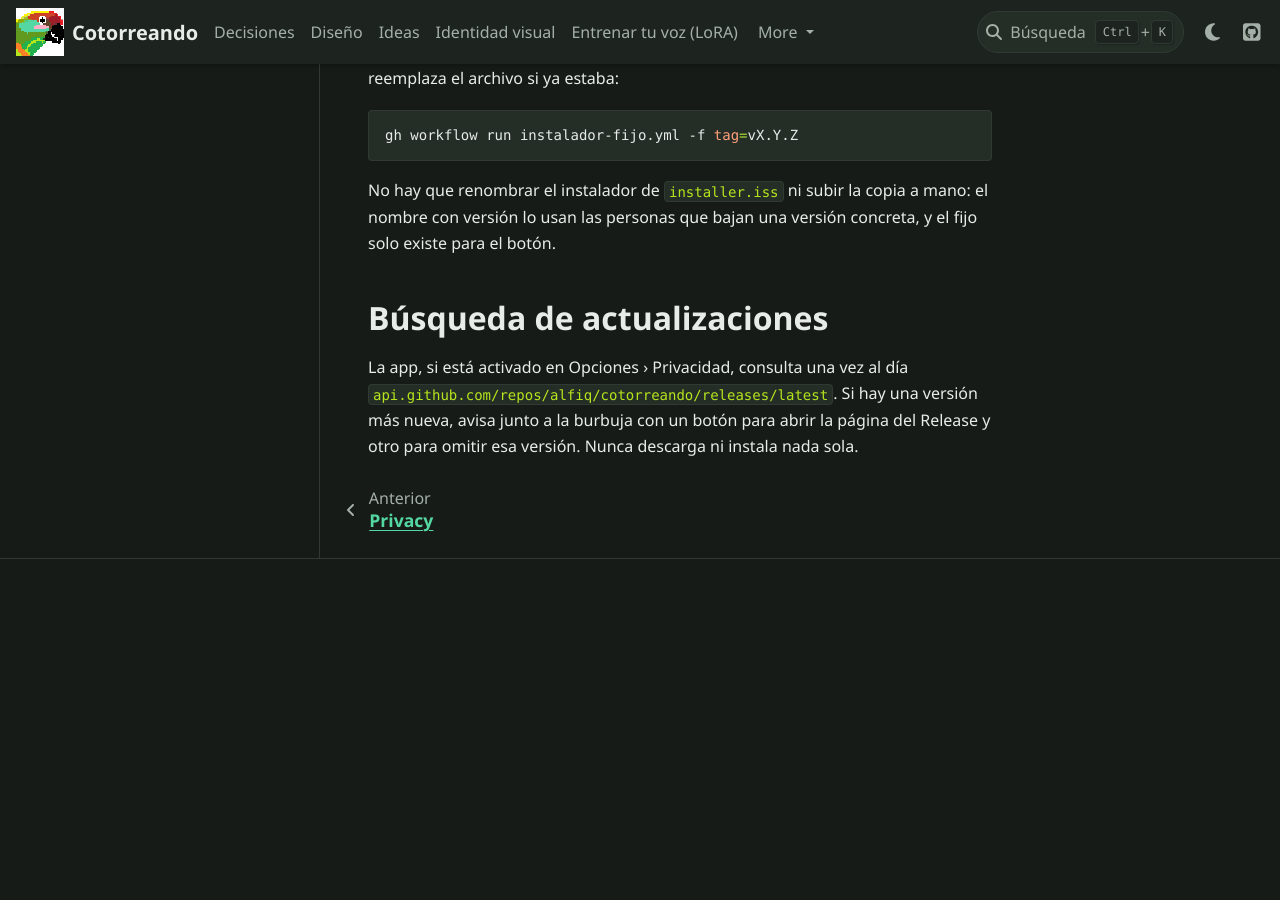
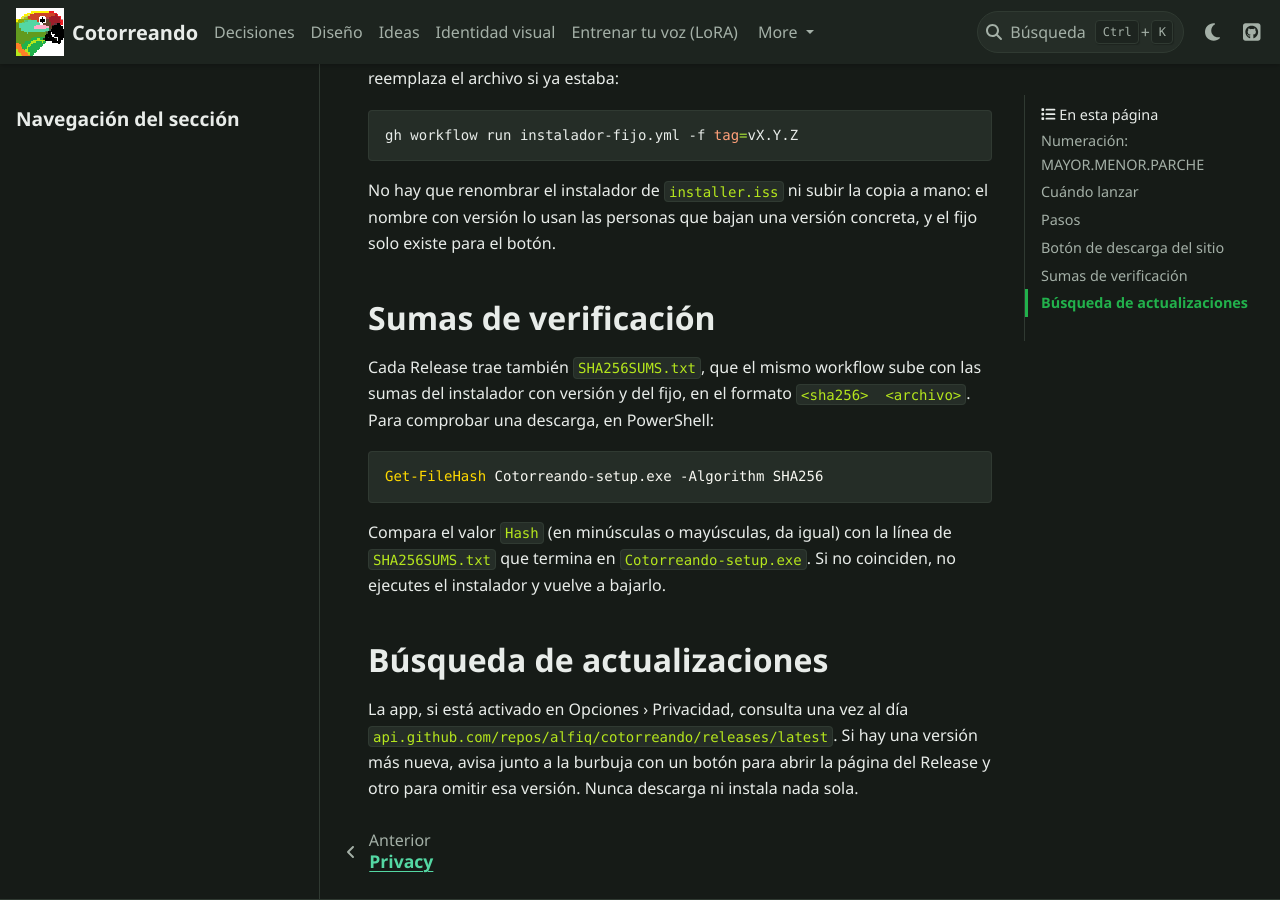
Before and after one commit to alfiq/cotorreando, a Sphinx documentation site: the page built from docs/VERSIONES.md, in a window 1280 px wide and 900 px high, scrolled down 3086 px. Built offline with Sphinx 7.4.7 and the PyData theme 0.15.4, drawn with Linux system fonts in a browser that asks for light colours; before the commit the page ends 3645 px from its top, so only the background shows below that.

Commit message:
Sumas SHA-256 en cada Release y enlaces del sitio a SECURITY y CODE_OF_CONDUCT

````diff
--- a/docs/VERSIONES.md
+++ b/docs/VERSIONES.md
@@ -115,6 +115,20 @@ gh workflow run instalador-fijo.yml -f tag=vX.Y.Z
 No hay que renombrar el instalador de `installer.iss` ni subir la copia a mano: el nombre con
 versión lo usan las personas que bajan una versión concreta, y el fijo solo existe para el botón.
 
+## Sumas de verificación
+
+Cada Release trae también `SHA256SUMS.txt`, que el mismo workflow sube con las sumas del
+instalador con versión y del fijo, en el formato `<sha256>  <archivo>`. Para comprobar una
+descarga, en PowerShell:
+
+```powershell
+Get-FileHash Cotorreando-setup.exe -Algorithm SHA256
+```
+
+Compara el valor `Hash` (en minúsculas o mayúsculas, da igual) con la línea de
+`SHA256SUMS.txt` que termina en `Cotorreando-setup.exe`. Si no coinciden, no ejecutes el
+instalador y vuelve a bajarlo.
+
 ## Búsqueda de actualizaciones
 
 La app, si está activado en Opciones › Privacidad, consulta una vez al día
````
Also changed, not shown: docs/DECISIONES.md (+2 -1 lines), 1 other file.
